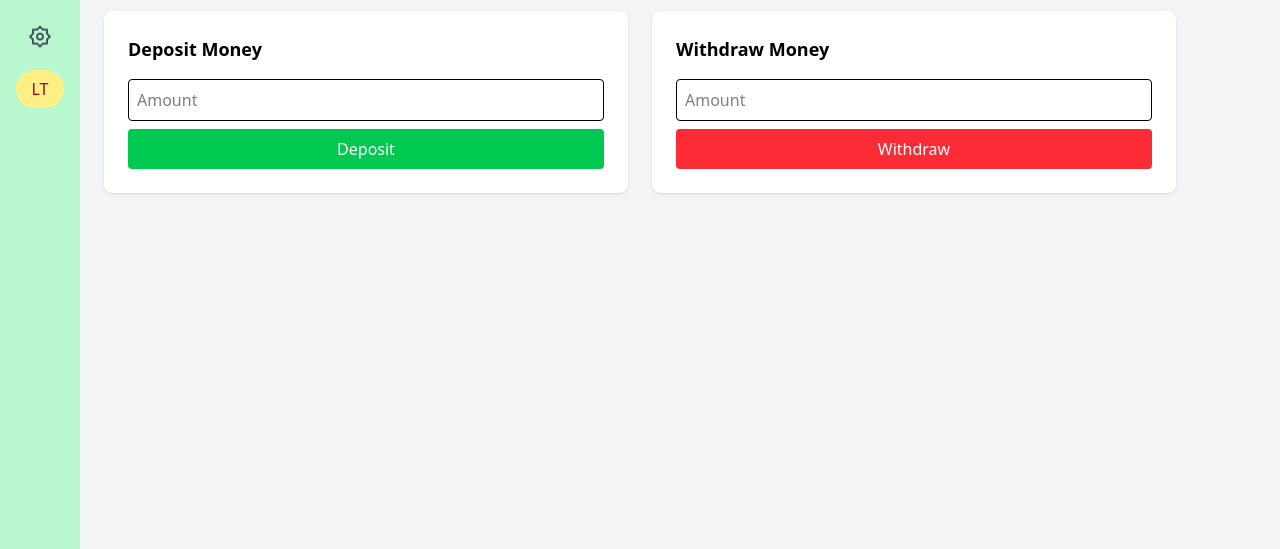
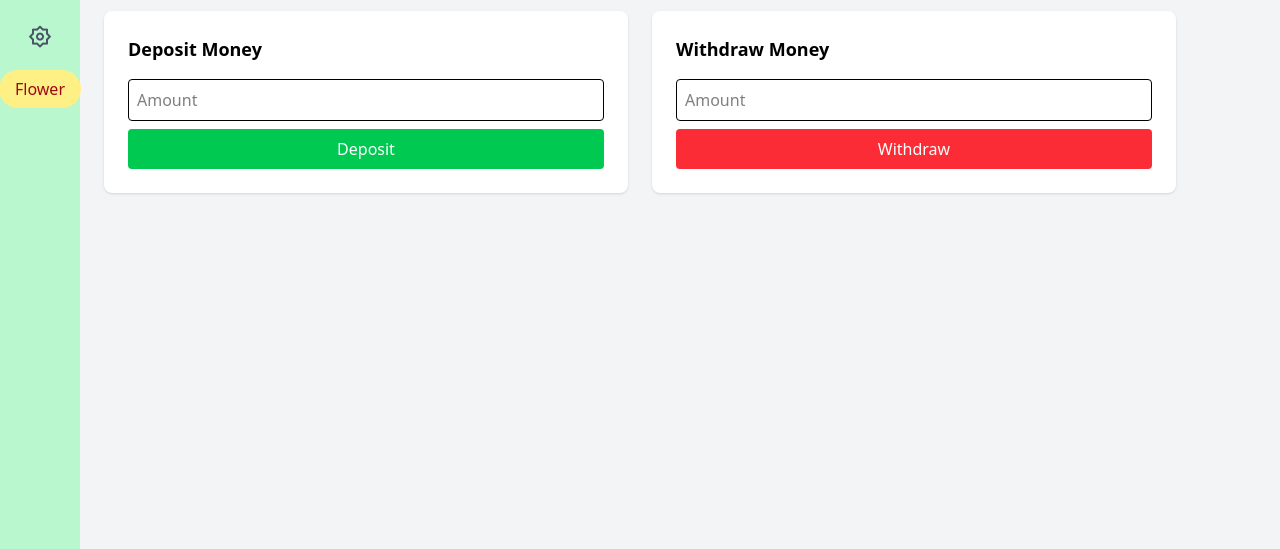
Before and after one commit to libaTalukdar/bank-application-tailwind-js, a plain HTML site: page dashboard.html in a window 1280 px wide. Shown: the part 251-800 px from the top of the page. Drawn offline with nearby package versions, Linux system fonts and the light colour scheme.

Commit message:
text added

```diff
--- a/dashboard.html
+++ b/dashboard.html
@@ -23,7 +23,7 @@
     <button onclick="loadPage('notification.html', this)"><i class="ri-notification-3-line text-2xl"></i></button>
     <button onclick="loadPage('profile.html', this)"><i class="ri-id-card-line text-2xl"></i></button>
     <button onclick="loadPage('settings.html', this)"><i class="ri-settings-2-line text-2xl"></i></button>
-    <a href="index.html"> <span class="w-12 h-8 px-4 py-2 rounded-full  items-center bg-yellow-200 text-red-800 text-bold">LT</span></a>
+    <a href="index.html"> <span class="w-12 h-8 px-4 py-2 rounded-full  items-center bg-yellow-200 text-red-800 text-bold">Flower</span></a>
 
   </aside>
 
```
Also changed, not shown: index.html (+1 -1 lines).
